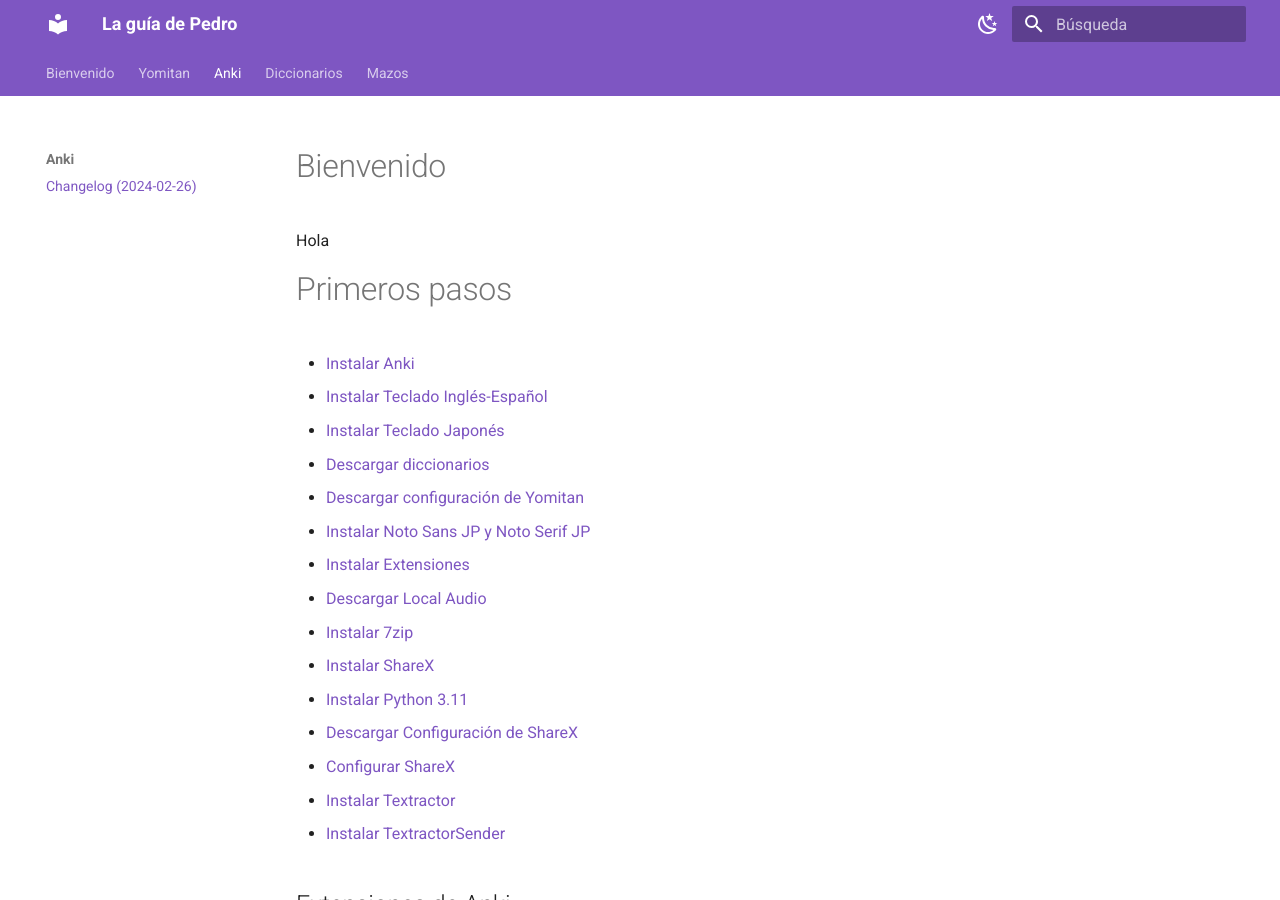
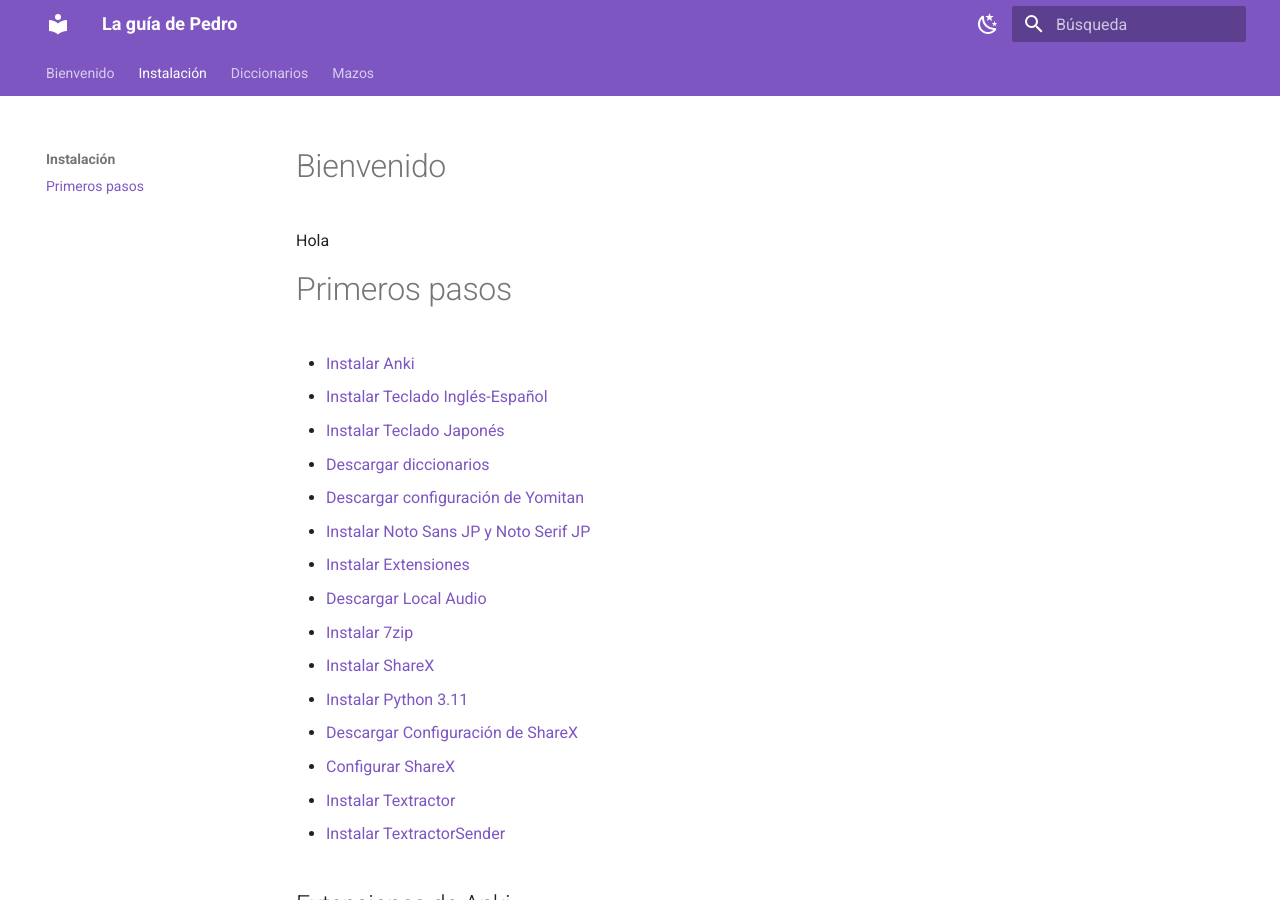
Before and after one commit to Pedrubik2000/Guia_de_Japones, an MkDocs documentation site: the page built from docs/guia-del-japones/anki.md, in a window 1280 px wide and 900 px high. Built offline with MkDocs 1.6.1 and Material for MkDocs 9.7.7, drawn with Linux system fonts in a browser that asks for light colours.

```diff
--- a/mkdocs.yml
+++ b/mkdocs.yml
@@ -5,14 +5,12 @@ site_author: Pedro
 nav:
   - Bienvenido:
     - Introducción: 'guia-del-japones/index.md'
-  - Yomitan:
-    - Introducción: 'guia-del-japones/index.md'
-  - Anki:
-    - Changelog (2024-02-26): 'guia-del-japones/anki.md'
+  - Instalación:
+    - Primeros pasos: 'guia-del-japones/anki.md'
   - Diccionarios:
-    - Introducción: 'guia-del-japones/index.md'
+    - Introducción: 'guia-del-japones/diccionarios.md'
   - Mazos:
-    - Introducción: 'guia-del-japones/index.md'
+    - Introducción: 'guia-del-japones/mazos.md'
 
 
 theme:
```
Also changed, not shown: docs/guia-del-japones/diccionarios.md (added, +1 -0 lines), docs/guia-del-japones/mazos.md (added, +1 -0 lines).
